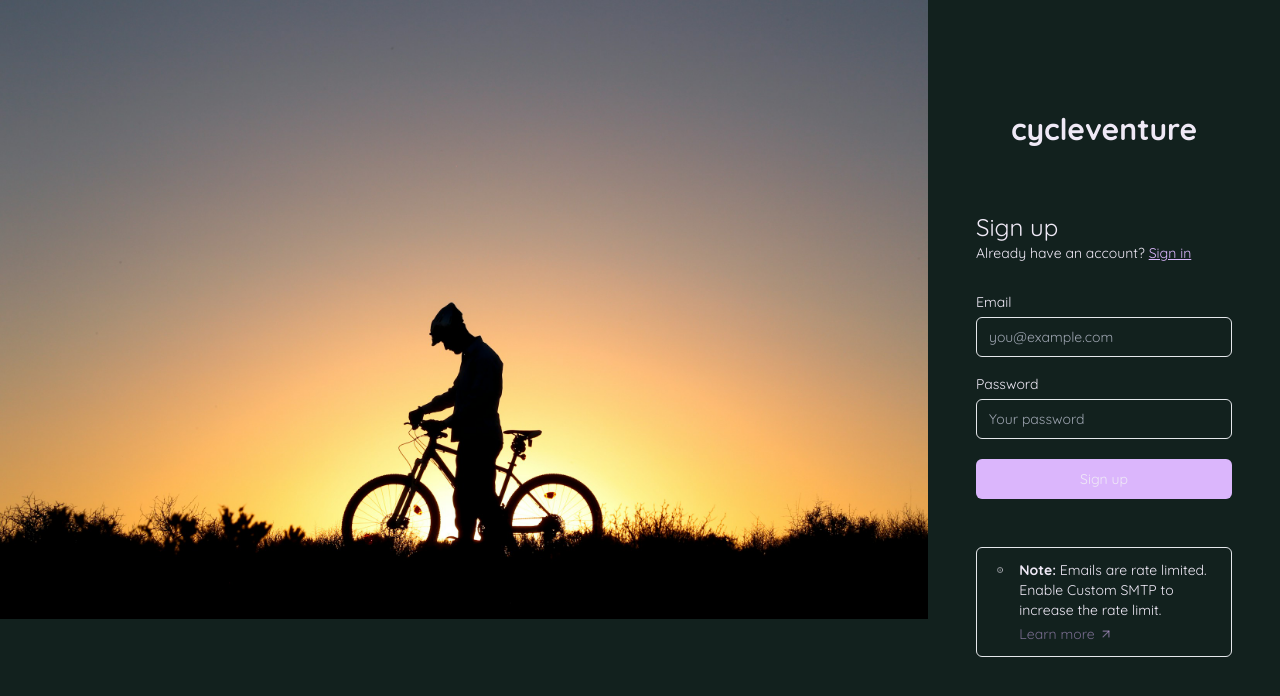
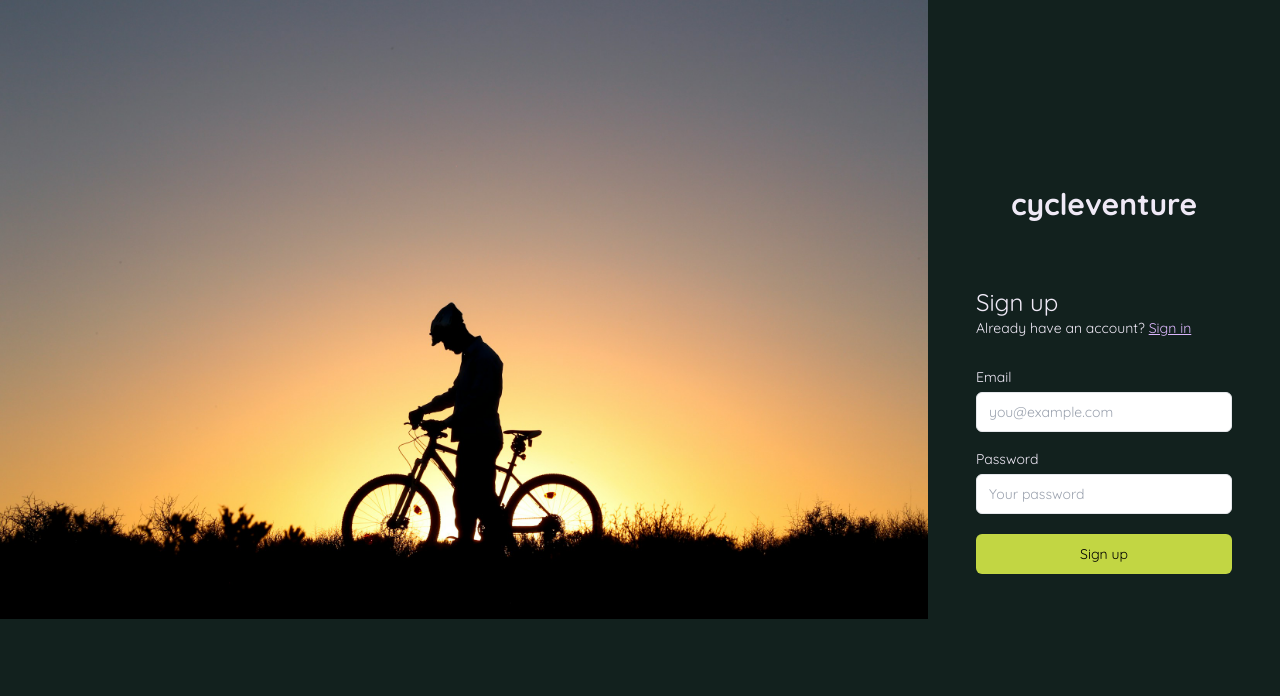
Before and after one commit to AtanasovCode/cycleventure-next, a Next.js app: page /sign-up in a window 1280 px wide. Shown: the top 696 px of the page. Built offline with nearby package versions, Linux system fonts and the light colour scheme.

Commit message:
fixed auth pages styling

```diff
--- a/app/(auth-pages)/forgot-password/page.tsx
+++ b/app/(auth-pages)/forgot-password/page.tsx
@@ -12,7 +12,7 @@ export default async function ForgotPassword(props: {
   const searchParams = await props.searchParams;
   return (
     <>
-      <form className="flex-1 flex flex-col w-full gap-2 text-foreground [&>input]:mb-6 min-w-64 max-w-64 mx-auto">
+      <form className="flex flex-col w-full lg:min-w-64">
         <div>
           <h1 className="text-2xl font-medium">Reset Password</h1>
           <p className="text-sm text-secondary-foreground">
@@ -24,14 +24,18 @@ export default async function ForgotPassword(props: {
         </div>
         <div className="flex flex-col gap-2 [&>input]:mb-3 mt-8">
           <Label htmlFor="email">Email</Label>
-          <Input name="email" placeholder="you@example.com" required />
+          <Input
+            name="email"
+            placeholder="you@example.com"
+            required
+            className="bg-white text-black rounded-md"
+          />
           <SubmitButton formAction={forgotPasswordAction}>
             Reset Password
           </SubmitButton>
           <FormMessage message={searchParams} />
         </div>
       </form>
-      <SmtpMessage />
     </>
   );
 }
--- a/app/(auth-pages)/sign-in/page.tsx
+++ b/app/(auth-pages)/sign-in/page.tsx
@@ -8,7 +8,7 @@ import Link from "next/link";
 export default async function Login(props: { searchParams: Promise<Message> }) {
   const searchParams = await props.searchParams;
   return (
-    <form className="flex-1 flex flex-col min-w-64">
+    <form className="flex flex-col w-full lg:min-w-64">
       <h1 className="text-2xl font-medium">Sign in</h1>
       <p className="text-sm text-foreground">
         Don't have an account?{" "}
@@ -18,7 +18,12 @@ export default async function Login(props: { searchParams: Promise<Message> }) {
       </p>
       <div className="flex flex-col gap-2 [&>input]:mb-3 mt-8">
         <Label htmlFor="email">Email</Label>
-        <Input name="email" placeholder="you@example.com" required />
+        <Input
+          name="email"
+          placeholder="you@example.com"
+          required
+          className="bg-white text-black rounded-md"
+        />
         <div className="flex justify-between items-center">
           <Label htmlFor="password">Password</Label>
           <Link
@@ -32,6 +37,7 @@ export default async function Login(props: { searchParams: Promise<Message> }) {
           type="password"
           name="password"
           placeholder="Your password"
+          className="bg-white text-black rounded-md"
           required
         />
         <SubmitButton pendingText="Signing In..." formAction={signInAction}>
--- a/app/(auth-pages)/sign-up/page.tsx
+++ b/app/(auth-pages)/sign-up/page.tsx
@@ -20,7 +20,7 @@ export default async function Signup(props: {
 
   return (
     <>
-      <form className="flex flex-col min-w-64 max-w-64 mx-auto">
+      <form className="flex flex-col w-full lg:min-w-64">
         <h1 className="text-2xl font-medium">Sign up</h1>
         <p className="text-sm text text-foreground">
           Already have an account?{" "}
@@ -30,12 +30,18 @@ export default async function Signup(props: {
         </p>
         <div className="flex flex-col gap-2 [&>input]:mb-3 mt-8">
           <Label htmlFor="email">Email</Label>
-          <Input name="email" placeholder="you@example.com" required />
+          <Input
+            name="email"
+            placeholder="you@example.com"
+            required
+            className="bg-white text-black rounded-md"
+          />
           <Label htmlFor="password">Password</Label>
           <Input
             type="password"
             name="password"
             placeholder="Your password"
+            className="bg-white text-black rounded-md"
             minLength={6}
             required
           />
@@ -45,7 +51,6 @@ export default async function Signup(props: {
           <FormMessage message={searchParams} />
         </div>
       </form>
-      <SmtpMessage />
     </>
   );
 }
--- a/components/submit-button.tsx
+++ b/components/submit-button.tsx
@@ -16,7 +16,7 @@ export function SubmitButton({
   const { pending } = useFormStatus();
 
   return (
-    <Button type="submit" aria-disabled={pending} {...props}>
+    <Button type="submit" aria-disabled={pending} {...props} className="bg-accent text-black rounded-md">
       {pending ? pendingText : children}
     </Button>
   );
```
